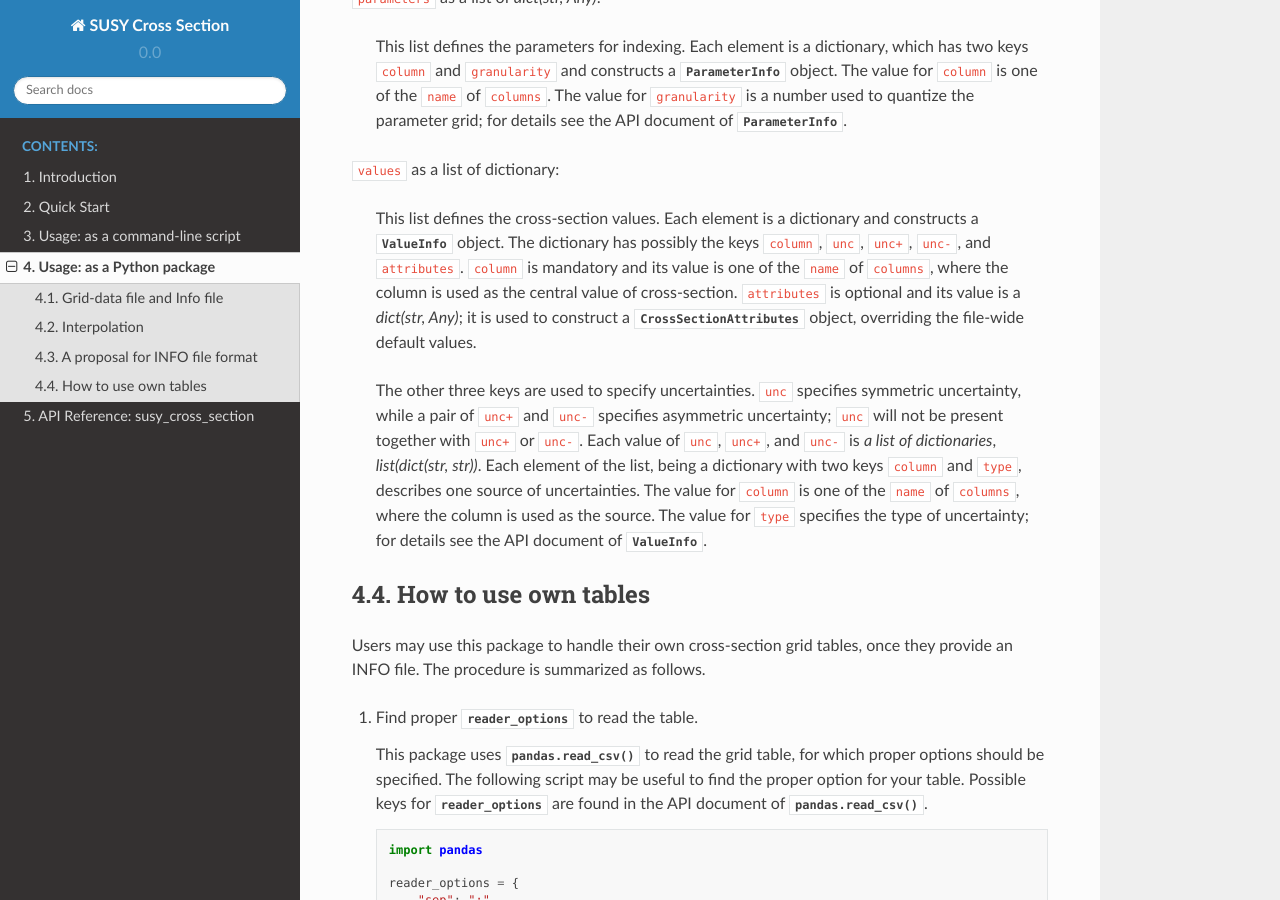
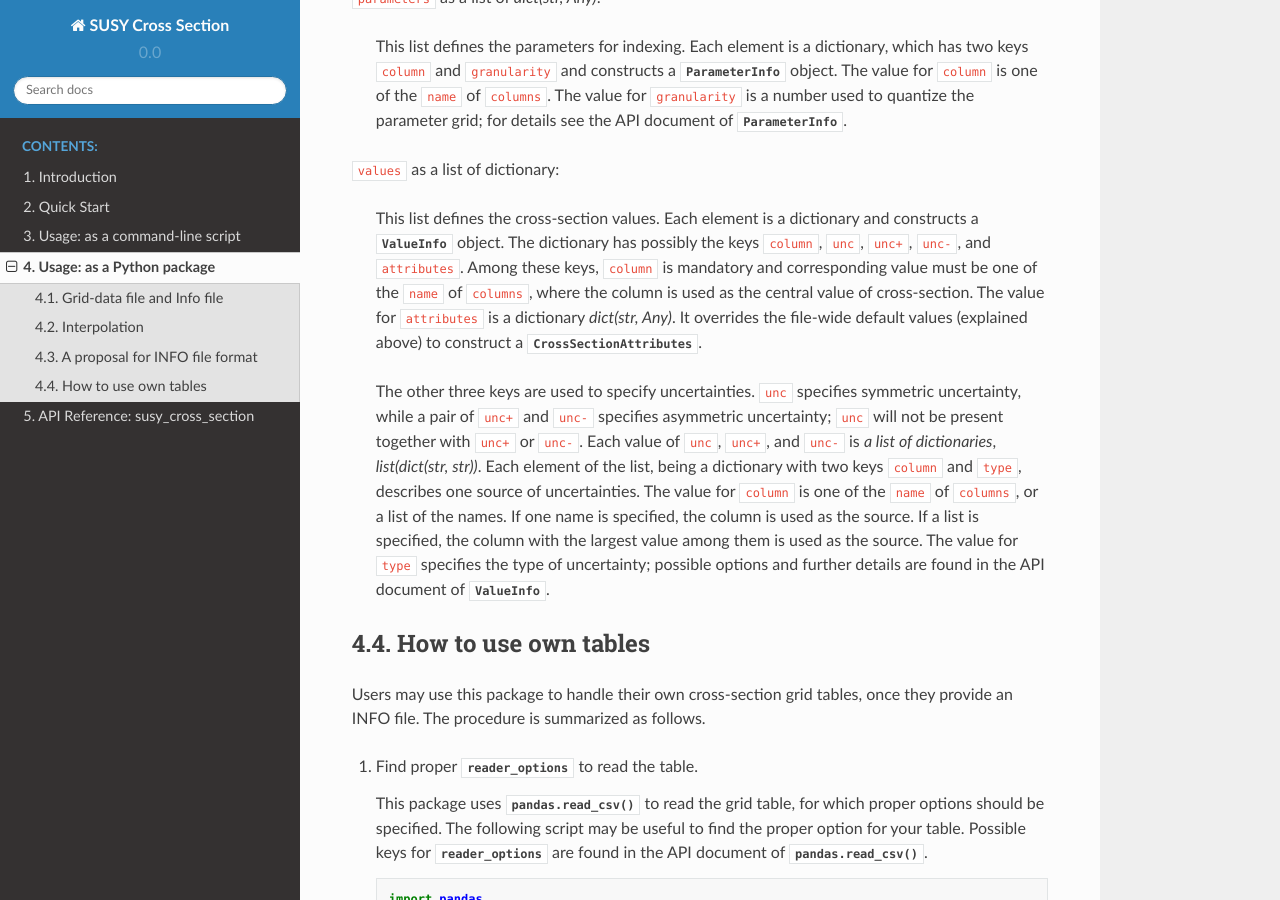
Before and after one commit to misho104/susy_cross_section, a Sphinx documentation site: the page built from docs/use_as_package.rst, in a window 1280 px wide and 900 px high, scrolled down 2907 px. Built offline with Sphinx 7.4.7 and the Read the Docs theme 2.0.0, drawn with Linux system fonts in a browser that asks for light colours; cross-references to code outside the pages are shown as plain code.

```diff
--- a/docs/use_as_package.rst
+++ b/docs/use_as_package.rst
@@ -141,15 +141,17 @@
   This list defines the cross-section values.
   Each element is a dictionary and constructs a `ValueInfo` object.
   The dictionary has possibly the keys ``column``, ``unc``, ``unc+``, ``unc-``, and ``attributes``.
-  ``column`` is mandatory and its value is one of the ``name`` of ``columns``, where the column is used as the central value of cross-section.
-  ``attributes`` is optional and its value is a :typ:`dict(str, Any)`; it is used to construct a `CrossSectionAttributes` object, overriding the file-wide default values.
+  Among these keys, ``column`` is mandatory and corresponding value must be one of the ``name`` of ``columns``, where the column is used as the central value of cross-section.
+  The value for ``attributes`` is a dictionary :typ:`dict(str, Any)`. It overrides the file-wide default values (explained above) to construct a `CrossSectionAttributes`.
 
   The other three keys are used to specify uncertainties.
   ``unc`` specifies symmetric uncertainty, while a pair of ``unc+`` and ``unc-`` specifies asymmetric uncertainty; ``unc`` will not be present together with ``unc+`` or ``unc-``.
   Each value of ``unc``, ``unc+``, and ``unc-`` is *a list of dictionaries*, :typ:`list(dict(str, str))`.
   Each element of the list, being a dictionary with two keys ``column`` and ``type``, describes one source of uncertainties.
-  The value for ``column`` is one of the ``name`` of ``columns``, where the column is used as the source.
-  The value for ``type`` specifies the type of uncertainty; for details see the API document of `ValueInfo`.
+  The value for ``column`` is one of the ``name`` of ``columns``, or a list of the names.
+  If one name is specified, the column is used as the source.
+  If a list is specified, the column with the largest value among them is used as the source.
+  The value for ``type`` specifies the type of uncertainty; possible options and further details are found in the API document of `ValueInfo`.
 
 
 How to use own tables
```
Also changed, not shown: 2 other files.
